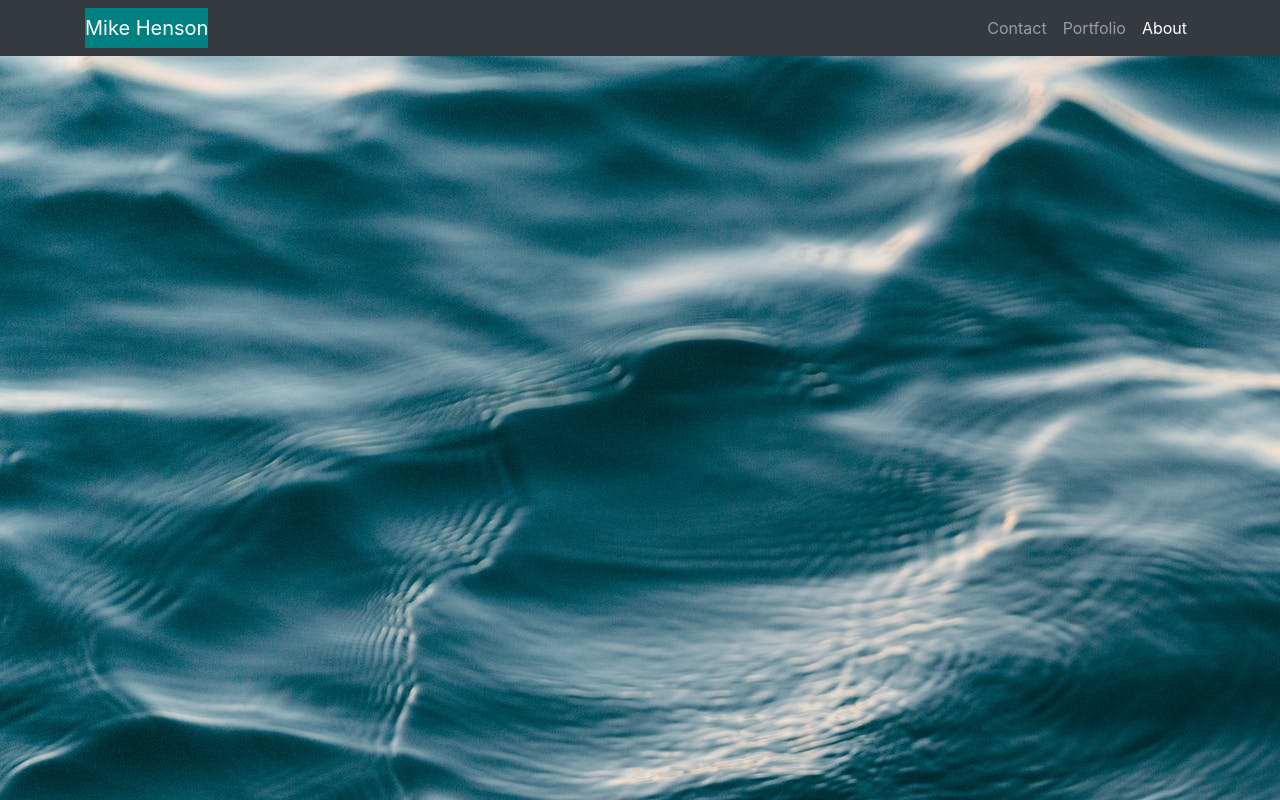
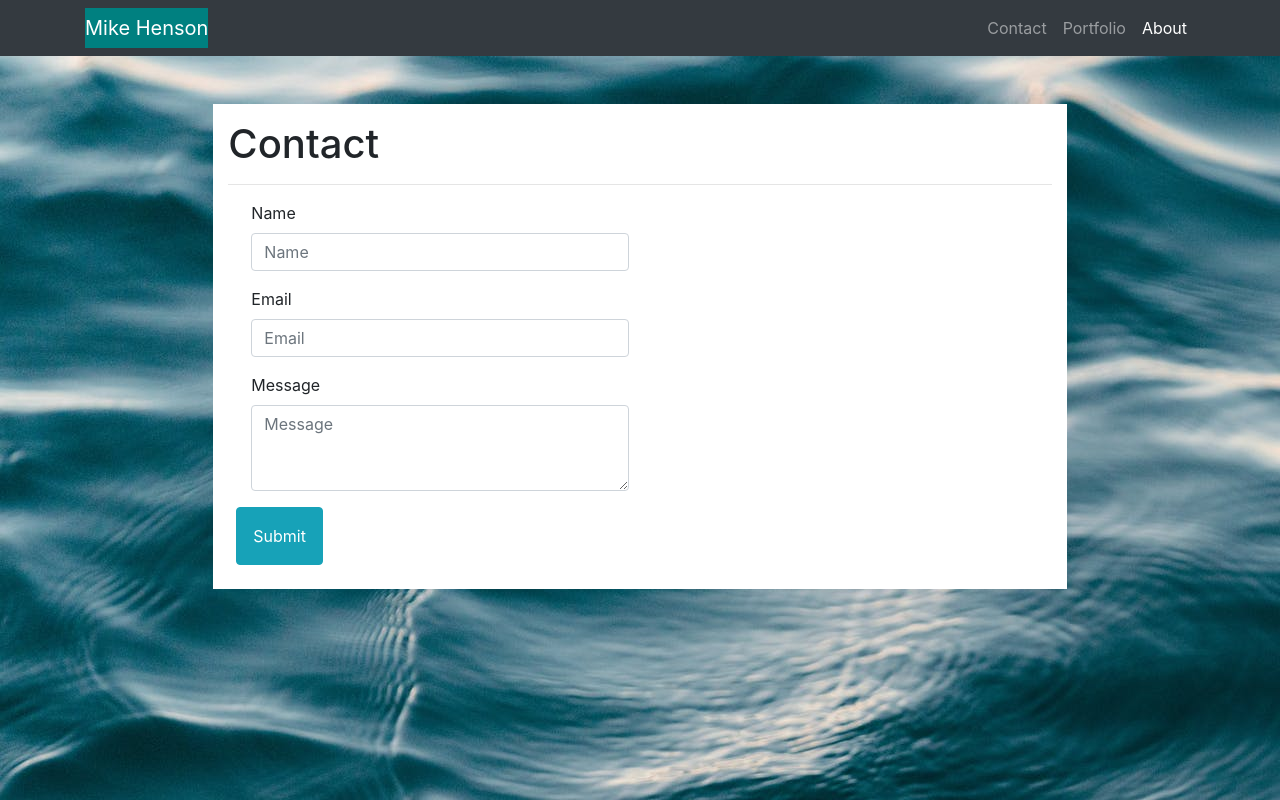
Before and after one commit to MikeH138/mhenson-responsive-portfolio, a plain HTML site: page contact.html in a window 1280 px wide. Drawn offline with nearby package versions, Linux system fonts and the light colour scheme.

Commit message:
added contact page

```diff
--- a/contact.html
+++ b/contact.html
@@ -9,6 +9,7 @@
 </head>
 <body>
 
+    <!-- Start of Navigation Bar -->
     <nav class="navbar navbar-expand-lg navbar-dark bg-dark">
         <div class="container">
           <a class="navbar-brand" href="index.html">Mike Henson</a>
@@ -31,6 +32,38 @@
           </div>
         </div>
       </nav>
+    <!-- End of Navigation Bar -->
+
+    <!-- Start of Contact Form -->
+    <main class="container-fluid">
+        <div class="row mb-5">
+          <div class="col-sm-8 bg-white mx-auto my-5">
+            <header class="page-header mt-3">
+              <h1>Contact</h1>
+            </header>
+            <hr>
+            <div class="row-fluid ml-2">
+              <!--Form-->
+              <form>
+                <div class="form-group col-sm-6">
+                  <label for="userName">Name</label>
+                  <input type="text" class="form-control" id="userName" placeholder="Name">
+                </div>
+                <div class="form-group col-sm-6">
+                  <label for="userEmail">Email</label>
+                  <input type="email" class="form-control" id="userEmail" placeholder="Email">
+                </div>
+                <div class="form-group col-sm-6">
+                  <label for="messageBox">Message</label>
+                  <textarea class="form-control" id="messageBox" rows="3" placeholder="Message"></textarea>
+                </div>
+                <button type="submit" class="btn btn-info p-3 mb-4">Submit</button>
+              </form>
+            </div>
+          </div>
+        </div>
+      </main>
+    <!-- End of Contact Form -->
 
 </body>
 </html>
```
Also changed, not shown: index.html (+4 -7 lines), portfolio.html (+1 -0 lines).
